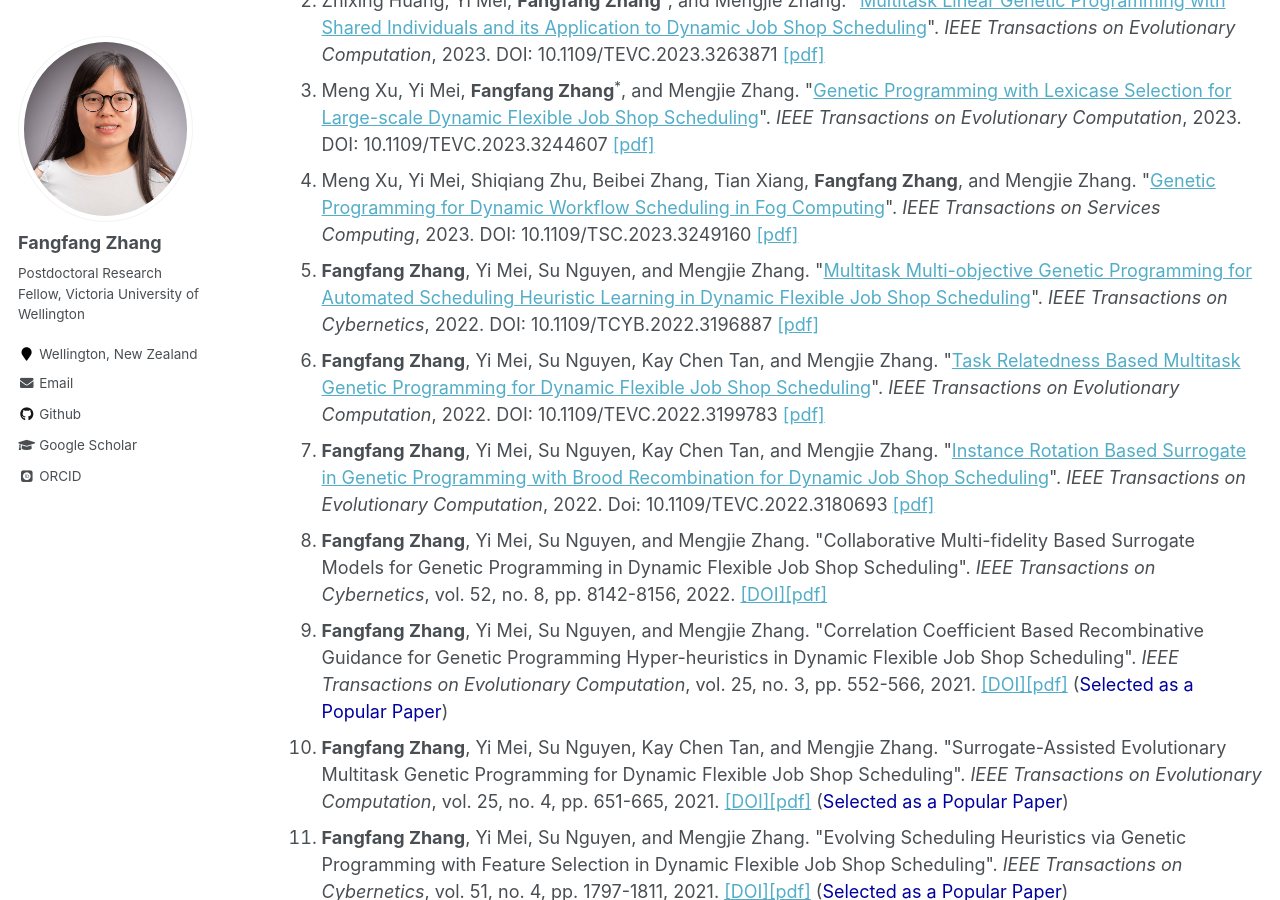
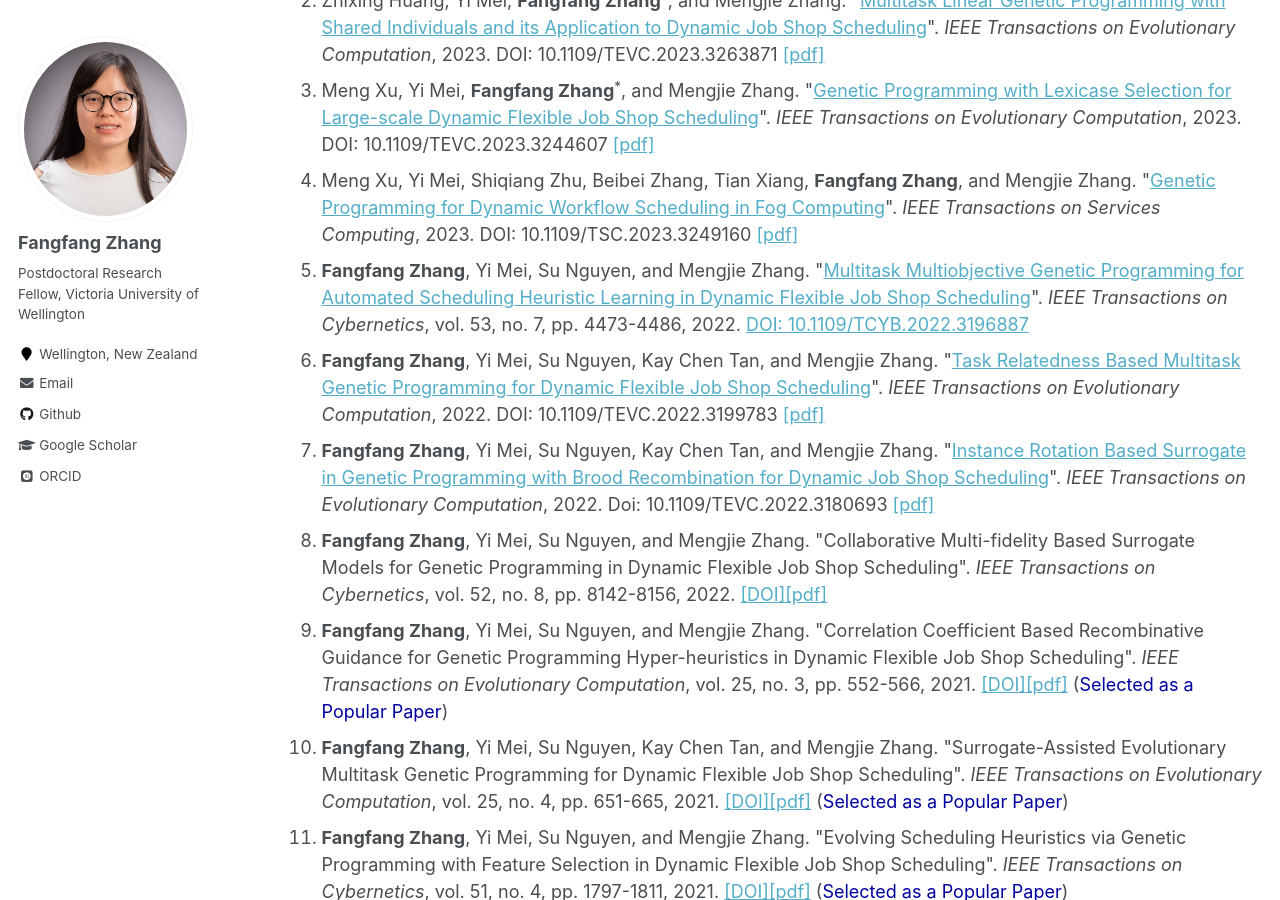
Before and after one commit to fangfang-zhang/fangfang-zhang.github.io, a Jekyll site: the page built from _pages/publications.md, in a window 1280 px wide and 900 px high, scrolled down 544 px. Built offline with Jekyll 4.4.1, drawn with Linux system fonts in a browser that asks for light colours; some web fonts are replaced.

Commit message:
oublisher

```diff
--- a/_pages/publications.md
+++ b/_pages/publications.md
@@ -16,7 +16,7 @@ To get the BibTex of the full papers, please download from [here](https://github
 <li> Zhixing Huang, Yi Mei, <b>Fangfang Zhang</b><sup>*</sup>, and Mengjie Zhang. "<a target="_blank" href="https://ieeexplore.ieee.org/document/10090245">Multitask Linear Genetic Programming with Shared Individuals and its Application to Dynamic Job Shop Scheduling</a>". <i>IEEE Transactions on Evolutionary Computation</i>, 2023. DOI: 10.1109/TEVC.2023.3263871 <a target="_blank" href="https://github.com/fangfang-zhang/fangfang-zhang.github.io/blob/main/files/%5B2023%5D%20Multitask_LGP_with_Shared_Individuals_and_its_Application_to_DJSS.pdf">[pdf]</a></li>
 <li> Meng Xu, Yi Mei, <b>Fangfang Zhang</b><sup>*</sup>, and Mengjie Zhang. "<a target="_blank" href="https://ieeexplore.ieee.org/document/10044237">Genetic Programming with Lexicase Selection for Large-scale Dynamic Flexible Job Shop Scheduling</a>". <i>IEEE Transactions on Evolutionary Computation</i>, 2023. DOI: 10.1109/TEVC.2023.3244607 <a target="_blank" href="https://github.com/fangfang-zhang/fangfang-zhang.github.io/blob/main/files/%5B2023%5D%20Genetic_Programming_with_Lexicase_Selection_for_Large-scale_Dynamic_Flexible_Job_Shop_Scheduling.pdf">[pdf]</a></li>
 <li> Meng Xu, Yi Mei, Shiqiang Zhu, Beibei Zhang, Tian Xiang, <b>Fangfang Zhang</b>, and Mengjie Zhang. "<a target="_blank" href="https://doi.org/10.1109/TSC.2023.3249160">Genetic Programming for Dynamic Workflow Scheduling in Fog Computing</a>". <i>IEEE Transactions on Services Computing</i>, 2023. DOI: 10.1109/TSC.2023.3249160 <a target="_blank" href="https://github.com/fangfang-zhang/fangfang-zhang.github.io/blob/main/files/%5B2023%5D%20Genetic_Programming_for_Dynamic_Workflow_Scheduling_in_Fog_Computing.pdf">[pdf]</a></li>
-<li> <b>Fangfang Zhang</b>, Yi Mei, Su Nguyen, and Mengjie Zhang. "<a target="_blank" href="https://ieeexplore.ieee.org/document/9868257">Multitask Multi-objective Genetic Programming for Automated Scheduling Heuristic Learning in Dynamic Flexible Job Shop Scheduling</a>". <i>IEEE Transactions on Cybernetics</i>, 2022. DOI: 10.1109/TCYB.2022.3196887 <a target="_blank" href="https://github.com/fangfang-zhang/fangfang-zhang.github.io/blob/master/files/2022-Multitask_Multiobjective_Genetic_Programming_for_Automated_Scheduling_Heuristic_Learning_in_Dynamic_Flexible_Job-Shop_Scheduling.pdf">[pdf]</a></li>
+<li> <b>Fangfang Zhang</b>, Yi Mei, Su Nguyen, and Mengjie Zhang. "<a target="_blank" href="https://ieeexplore.ieee.org/document/9868257">Multitask Multiobjective Genetic Programming for Automated Scheduling Heuristic Learning in Dynamic Flexible Job Shop Scheduling</a>". <i>IEEE Transactions on Cybernetics</i>, vol. 53, no. 7, pp. 4473-4486, 2022.  <a target="_blank" href="https://github.com/fangfang-zhang/fangfang-zhang.github.io/blob/master/files/2022-Multitask_Multiobjective_Genetic_Programming_for_Automated_Scheduling_Heuristic_Learning_in_Dynamic_Flexible_Job-Shop_Scheduling.pdf">DOI: 10.1109/TCYB.2022.3196887</a></li>
 <li> <b>Fangfang Zhang</b>, Yi Mei, Su Nguyen, Kay Chen Tan, and Mengjie Zhang. "<a target="_blank" href="https://ieeexplore.ieee.org/document/9861686">Task Relatedness Based Multitask Genetic Programming for Dynamic Flexible Job Shop Scheduling</a>". <i>IEEE Transactions on Evolutionary Computation</i>, 2022. DOI: 10.1109/TEVC.2022.3199783 <a target="_blank" href="https://github.com/fangfang-zhang/fangfang-zhang.github.io/blob/master/files/2022-Task_Relatedness_Based_Multitask_Genetic_Programming_for_Dynamic_Flexible_Job_Shop_Scheduling.pdf">[pdf]</a></li>
 <li> <b>Fangfang Zhang</b>, Yi Mei, Su Nguyen, Kay Chen Tan, and Mengjie Zhang. "<a target="_blank" href="https://ieeexplore.ieee.org/document/9789507">Instance Rotation Based Surrogate in Genetic Programming with Brood Recombination for Dynamic Job Shop Scheduling</a>". <i>IEEE Transactions on Evolutionary Computation</i>, 2022. Doi: 10.1109/TEVC.2022.3180693 <a target="_blank" href="https://github.com/fangfang-zhang/fangfang-zhang.github.io/blob/master/files/2022-Instance_Rotation.pdf">[pdf]</a></li>
 <li> <b>Fangfang Zhang</b>, Yi Mei, Su Nguyen, and Mengjie Zhang. "Collaborative Multi-fidelity Based Surrogate Models for Genetic Programming in Dynamic Flexible Job Shop Scheduling". <i>IEEE Transactions on Cybernetics</i>, vol. 52, no. 8, pp. 8142-8156, 2022. <a target="_blank" href="https://ieeexplore.ieee.org/document/9345417">[DOI]</a><a target="_blank" href="https://github.com/fangfang-zhang/fangfang-zhang.github.io/blob/master/files/2021-TCYB-MultifidelitySurrogate.PDF">[pdf]</a></li>
```
